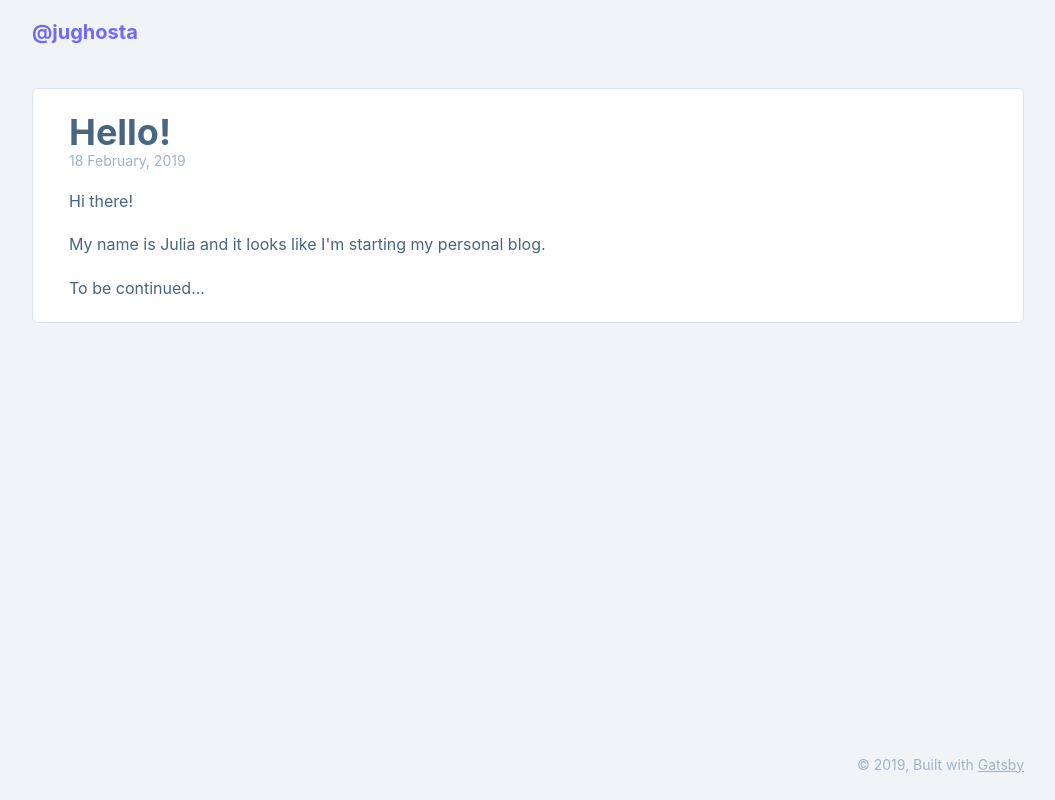
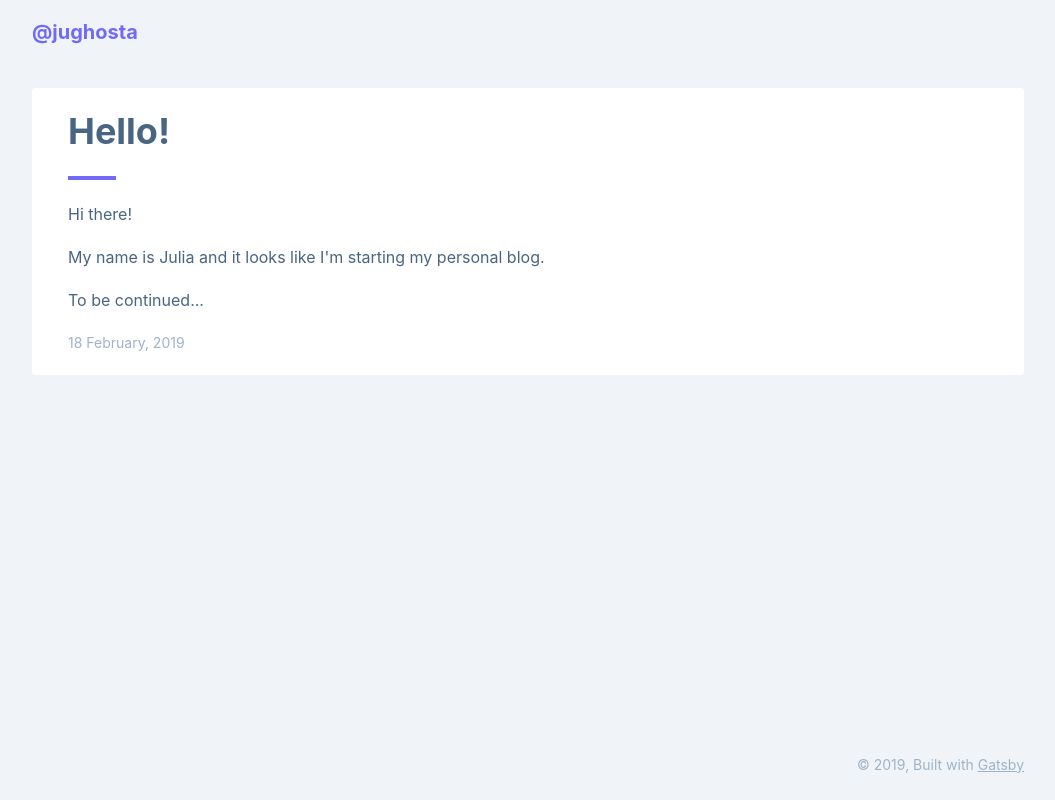
Before and after one commit to jughosta/blog, a Gatsby site: page /2019-02-18-first/ in a window 1280 px wide. Shown: the whole page, without its empty margins (112-1167 px from the left). Built offline with nearby package versions, Linux system fonts and the light colour scheme; Gatsby itself is replaced by a stand-in of ours.

Commit message:
Simplify styles

```diff
--- a/src/templates/blog-post.js
+++ b/src/templates/blog-post.js
@@ -9,8 +9,7 @@ const BlogPost = ({ data: { markdownRemark, site: { siteMetadata: { theme }} }})
     <SEO title={markdownRemark.frontmatter.title} />
     <article
       style={{
-        border: `1px solid ${theme.borderColor}`,
-        borderRadius: '6px',
+        borderRadius: '4px',
         padding: '1.5rem 2.25rem',
         background: theme.cardBackgroundColor
       }}
@@ -20,18 +19,26 @@ const BlogPost = ({ data: { markdownRemark, site: { siteMetadata: { theme }} }})
       }}>
         <h1>
           {markdownRemark.frontmatter.title}
-          <div
-            style={{
-              color: theme.textColorLight,
-              fontSize: '0.875rem',
-              fontWeight: 'normal'
-            }}
-          >
-            {markdownRemark.frontmatter.date}
-          </div>
         </h1>
       </header>
+      <div
+        style={{
+          marginTop: '1.5rem',
+          borderTop: `4px solid ${theme.accentColor}`,
+          paddingTop: '1.5rem',
+          width: '3rem'
+        }}
+      />
       <div dangerouslySetInnerHTML={{ __html: markdownRemark.html }} />
+      <div
+        style={{
+          color: theme.textColorLight,
+          fontSize: '0.875rem',
+          marginTop: '1.5rem'
+        }}
+      >
+        {markdownRemark.frontmatter.date}
+      </div>
     </article>
   </Layout>
 );
```
Also changed, not shown: src/components/blog-preview.js (+5 -14 lines).
